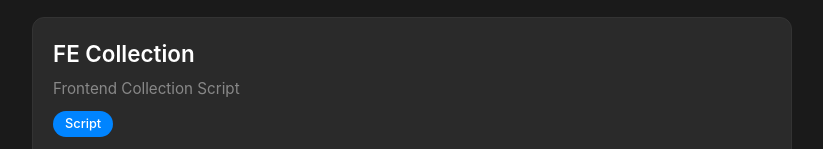
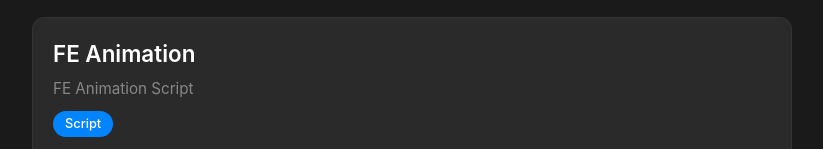
Before and after one commit to AngelDevAccV2/Script_Hub, a plain HTML site: page index.html in a window 1280 px wide. Shown: the part 480-629 px from the top of the page, without its empty margins (228-1051 px from the left). Drawn offline with Linux system fonts and the light colour scheme.

Commit message:
Update index.html

```diff
--- a/index.html
+++ b/index.html
@@ -173,9 +173,9 @@
                 loadstring(game:HttpGet("https://raw.githubusercontent.com/Dhelannn/Test/refs/heads/main/Test1"))()`
             },
             {
-                title: "FE Collection",
+                title: "FE Animation",
                 category: "Script",
-                description: "Frontend Collection Script",
+                description: "FE Animation Script",
                 code: `loadstring(game:HttpGet("https://raw.githubusercontent.com/sypcerr/FECollection/refs/heads/main/script.lua",true))()`
             }
         ];
```
